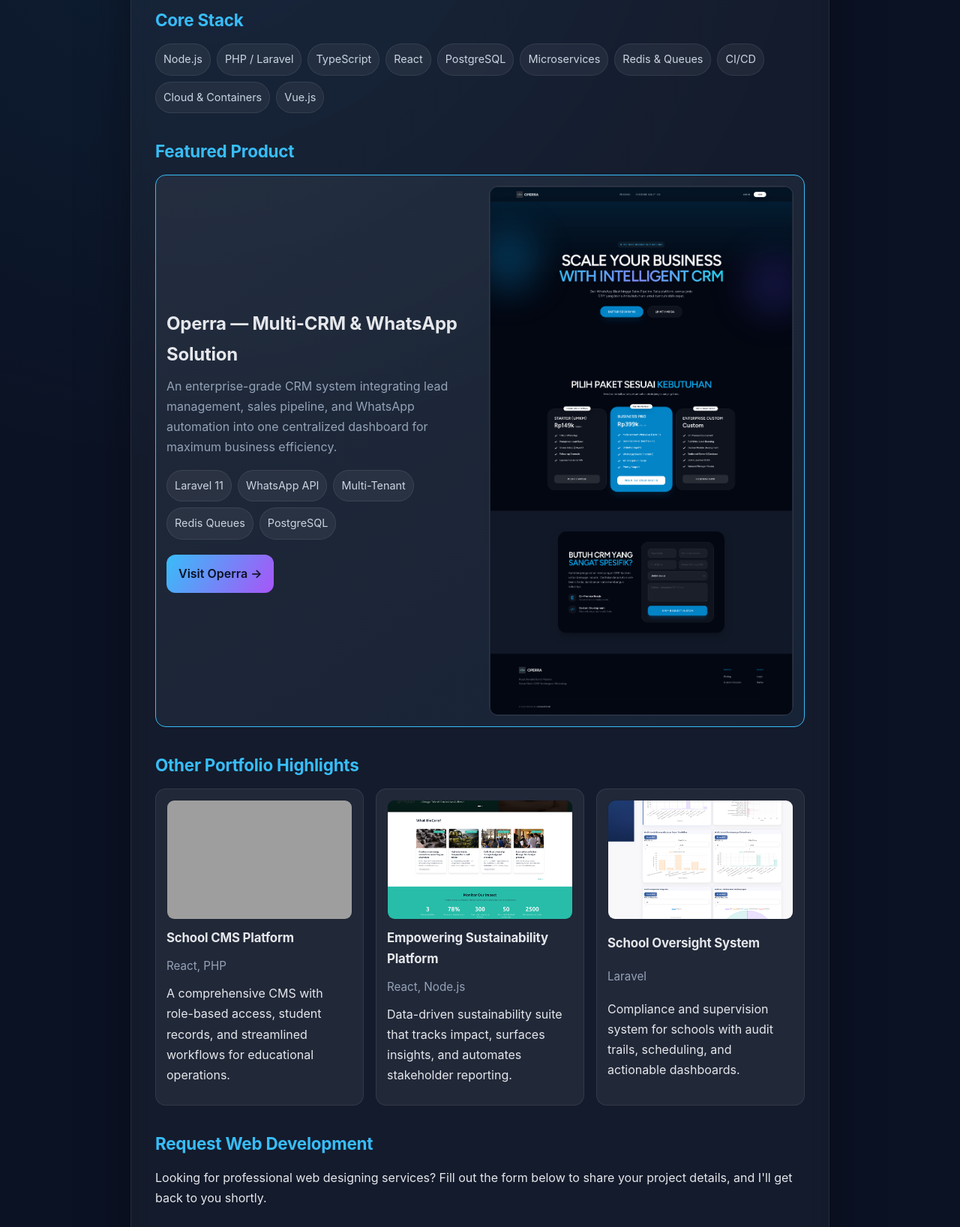
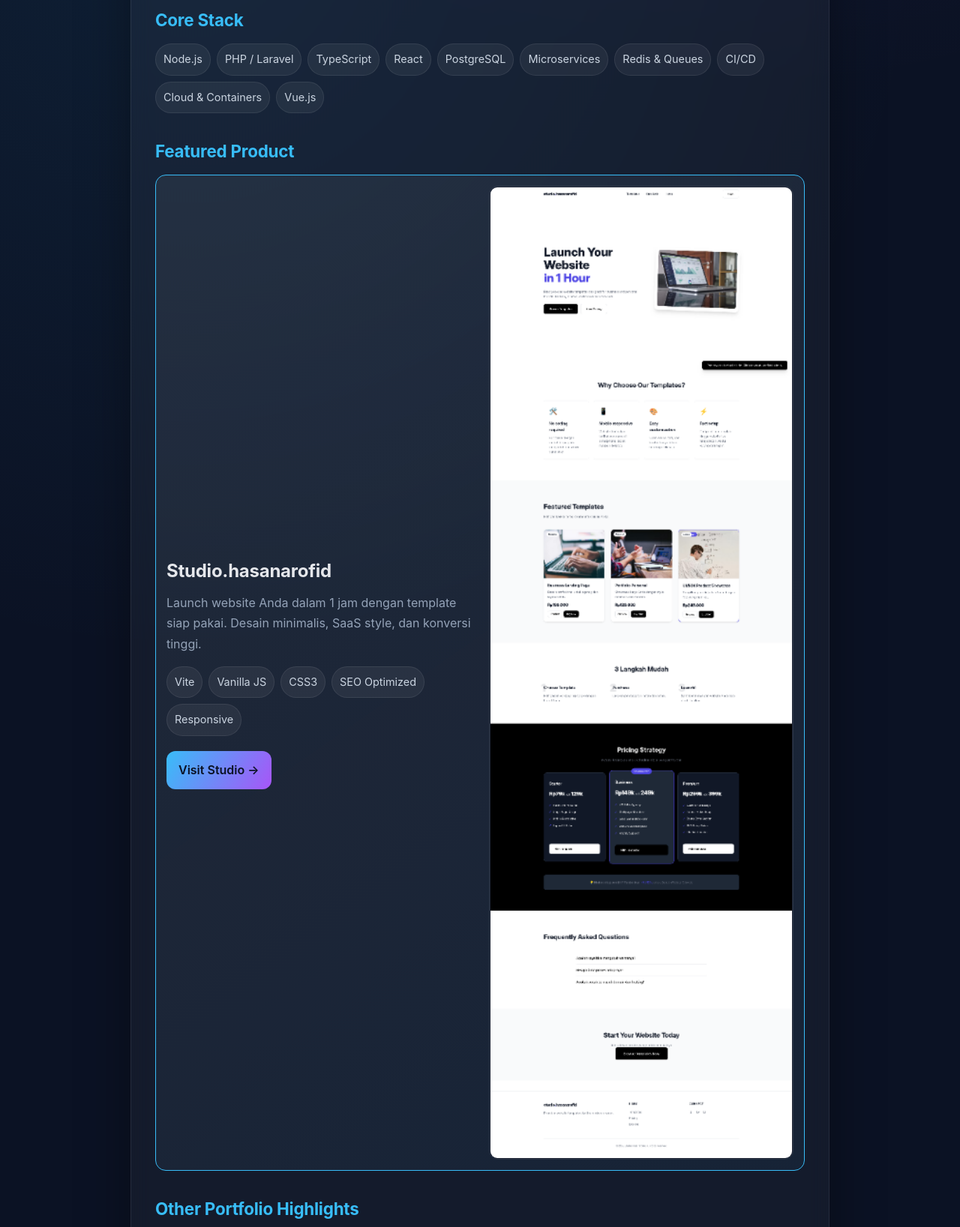
Before and after one commit to hasanarofid/hasanarofid.site, a PHP site: page / in a window 1280 px wide. Shown: the part 872-2509 px from the top of the page at 75% size. Run offline with PHP 8.4, Linux system fonts and the light colour scheme; data comes from the database, SQL or seed files in the repository; grey boxes are pictures that could not be loaded.

Commit message:
update featured product to studio.hasanarofid and add studio folder to gitignore

```diff
--- a/index.php
+++ b/index.php
@@ -566,21 +566,21 @@ try {
           <div class="card featured-card">
             <div class="featured-grid">
               <div class="featured-content">
-                <h3>Operra — Multi-CRM & WhatsApp Solution</h3>
+                <h3>Studio.hasanarofid</h3>
                 <p style="color: var(--muted); margin-bottom: 16px;">
-                  An enterprise-grade CRM system integrating lead management, sales pipeline, and WhatsApp automation into one centralized dashboard for maximum business efficiency.
+                  Launch website Anda dalam 1 jam dengan template siap pakai. Desain minimalis, SaaS style, dan konversi tinggi.
                 </p>
                 <div class="badges" style="margin-bottom: 20px;">
-                  <span class="badge">Laravel 11</span>
-                  <span class="badge">WhatsApp API</span>
-                  <span class="badge">Multi-Tenant</span>
-                  <span class="badge">Redis Queues</span>
-                  <span class="badge">PostgreSQL</span>
+                  <span class="badge">Vite</span>
+                  <span class="badge">Vanilla JS</span>
+                  <span class="badge">CSS3</span>
+                  <span class="badge">SEO Optimized</span>
+                  <span class="badge">Responsive</span>
                 </div>
-                <a href="http://operra.hasanarofid.site/" target="_blank" class="btn primary">Visit Operra →</a>
+                <a href="https://studio.hasanarofid.site/" target="_blank" class="btn primary">Visit Studio →</a>
               </div>
               <div class="featured-image">
-                <img src="images/porto-operra.png" alt="Operra Dashboard Preview" />
+                <img src="images/studio-preview.png" alt="Studio Hasanarofid Preview" />
               </div>
             </div>
           </div>
```
Also changed, not shown: images/studio-preview.png (added), 1 other file.
